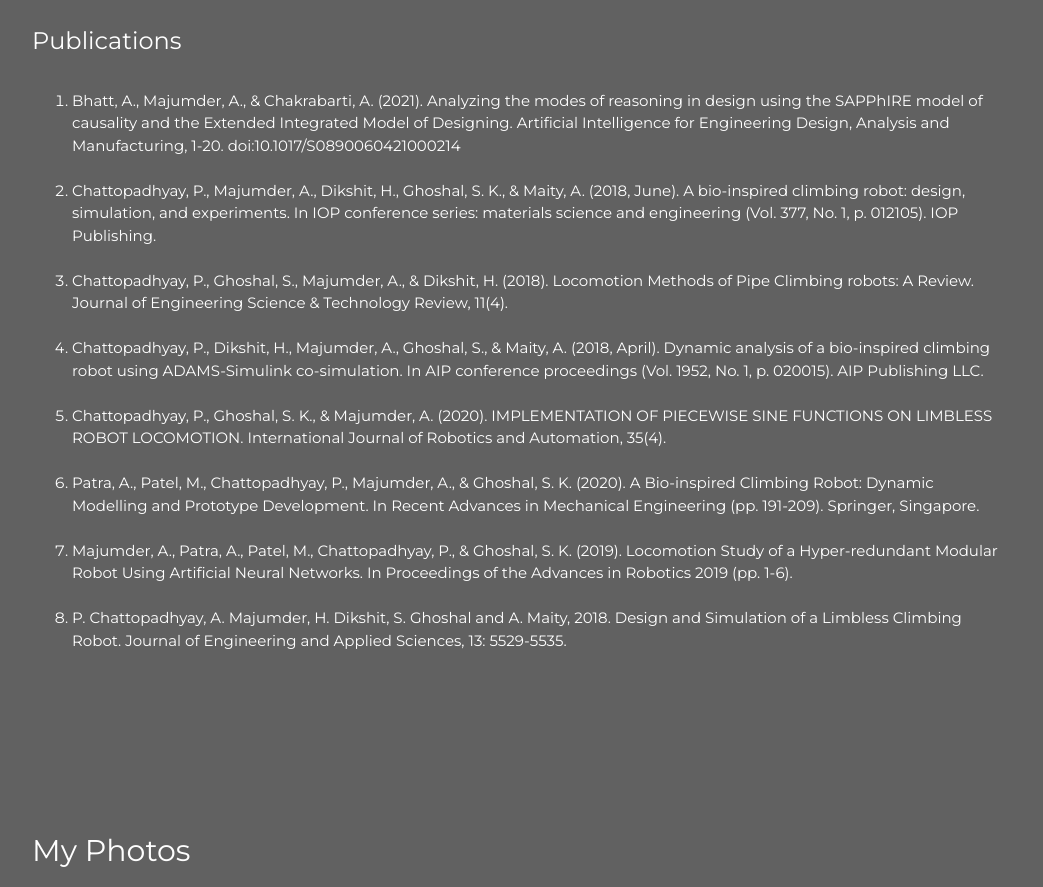
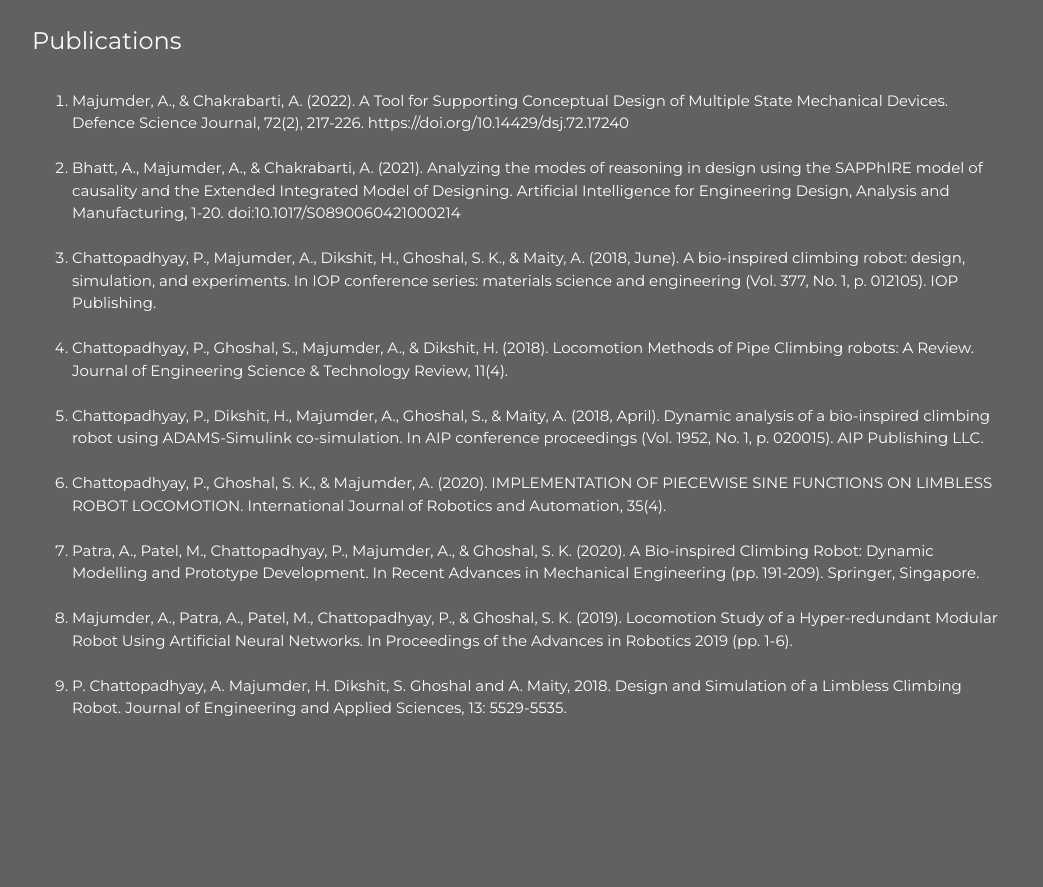
Before and after one commit to majumderanubhab/majumderanubhab.github.io, a plain HTML site: page index.html in a window 1280 px wide. Shown: the part 1637-2524 px from the top of the page, without its empty margins (178-1221 px from the left). Drawn offline with nearby package versions, Linux system fonts and the light colour scheme.

Commit message:
Update index.html

```diff
--- a/index.html
+++ b/index.html
@@ -159,6 +159,7 @@ body, h1,h2,h3,h4,h5,h6 {font-family: "Montserrat", sans-serif}
 
     <div>
     <ol>
+	  <li>Majumder, A., & Chakrabarti, A. (2022). A Tool for Supporting Conceptual Design of Multiple State Mechanical Devices. Defence Science Journal, 72(2), 217-226. https://doi.org/10.14429/dsj.72.17240 </li><br>
 	  <li>Bhatt, A., Majumder, A., & Chakrabarti, A. (2021). Analyzing the modes of reasoning in design using the SAPPhIRE model of causality and the Extended Integrated Model of Designing. Artificial Intelligence for Engineering Design, Analysis and Manufacturing, 1-20. doi:10.1017/S0890060421000214 </li><br>
       <li>Chattopadhyay, P., Majumder, A., Dikshit, H., Ghoshal, S. K., & Maity, A. (2018, June). A bio-inspired climbing robot: design, simulation, and experiments. In IOP conference series: materials science and engineering (Vol. 377, No. 1, p. 012105). IOP Publishing.</li><br>
       <li>Chattopadhyay, P., Ghoshal, S., Majumder, A., & Dikshit, H. (2018). Locomotion Methods of Pipe Climbing robots: A Review. Journal of Engineering Science & Technology Review, 11(4).</li><br>
```
